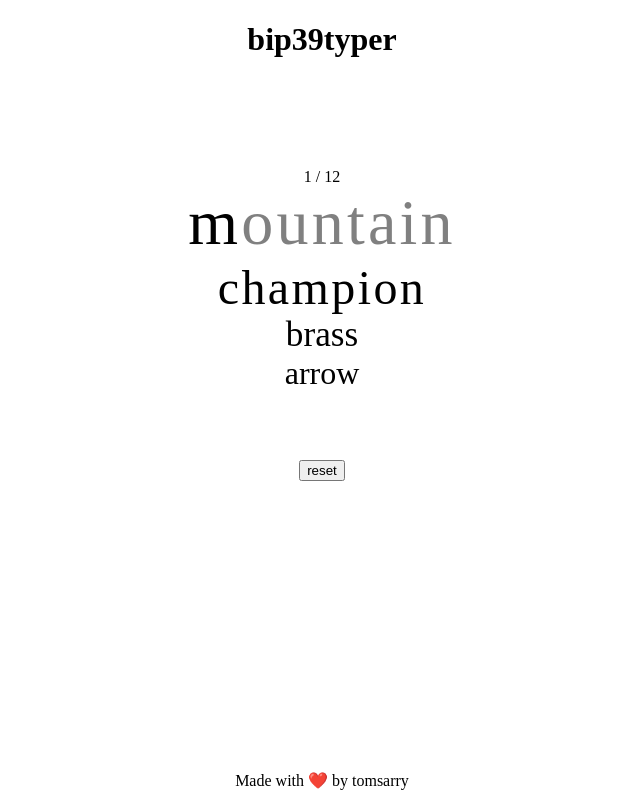
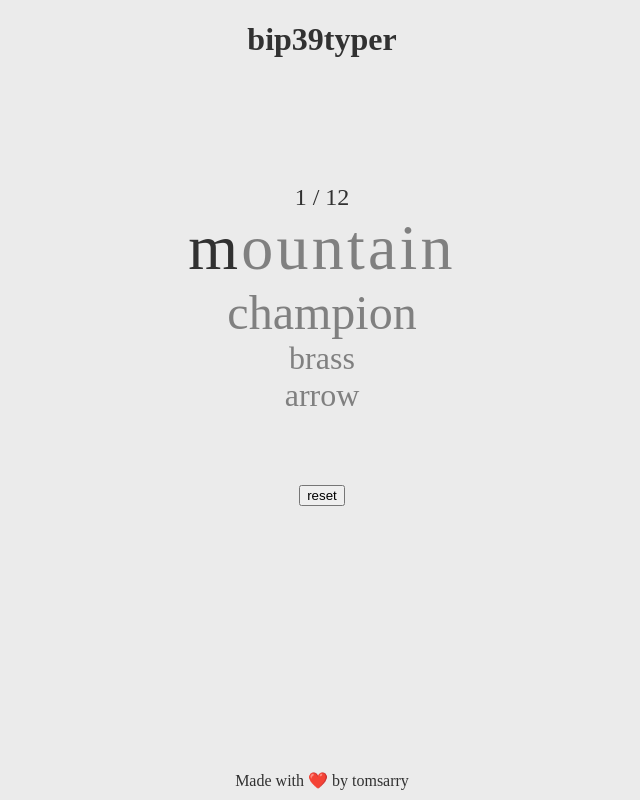
Before and after one commit to tomsarry/typer, a SvelteKit app: page / in a window 1280 px wide. Shown: the whole page, without its empty margins (318-958 px from the left). Built offline with nearby package versions, Linux system fonts and the light colour scheme.

Commit message:
refactor: add background and text color

```diff
--- a/src/routes/+layout.svelte
+++ b/src/routes/+layout.svelte
@@ -19,6 +19,8 @@
 		flex-direction: column;
 		justify-content: space-between;
 		align-items: center;
+		background-color: #ebebeb;
+		color: #313131;
 	}
 
 	header {
--- a/src/routes/+page.svelte
+++ b/src/routes/+page.svelte
@@ -12,7 +12,7 @@
 
 	$: inputSize = userWordInput.length;
 	$: word = data.words[wordIndex];
-	$: nextWords = data.words.slice(wordIndex+1, wordIndex+4);
+	$: nextWords = data.words.slice(wordIndex + 1, wordIndex + 4);
 
 	$: if (data) {
 		userWordInput = '';
@@ -91,11 +91,14 @@
 	{#if won}
 		<p>won in {time}ms</p>
 	{:else}
-		{wordIndex + 1} / {data.words.length}
+		<div class="counter">
+			{wordIndex + 1} / {data.words.length}
+		</div>
+
 		<div class="word">
 			{#each word as letter, i}
 				{#if userWordInput.length == i}
-					<span class="letter bold">{letter}</span>
+					<span class="letter active">{letter}</span>
 				{:else if userWordInput.charAt(i) != word.charAt(i) && inputSize > i}
 					<span class="letter invalid">{letter}</span>
 				{:else}
@@ -123,7 +126,7 @@
 		flex-direction: column;
 		justify-content: center;
 		align-items: center;
-		margin-bottom: 15%;
+		margin-bottom: 150px;
 	}
 
 	.word {
@@ -133,29 +136,33 @@
 
 	.letter {
 		display: inline-block;
-		color: grey;
+		color: #808080;
 	}
 
-	.bold {
-		color: black;
+	.active {
+		color: #313131;
 	}
 
 	.invalid {
-		color: red;
+		color: rgb(216, 79, 79);
+	}
+
+	.counter {
+		font-size: 1.5em;
 	}
 
 	.next-words {
 		height: 200px;
-		text-align:center;
+		text-align: center;
+		color: #808080;
 	}
 
 	.next-word-0 {
 		font-size: 3em;
-		letter-spacing: 0.05em;
 	}
 
 	.next-word-1 {
-		font-size: 2.2em;
+		font-size: 2em;
 	}
 
 	.next-word-2 {
```
